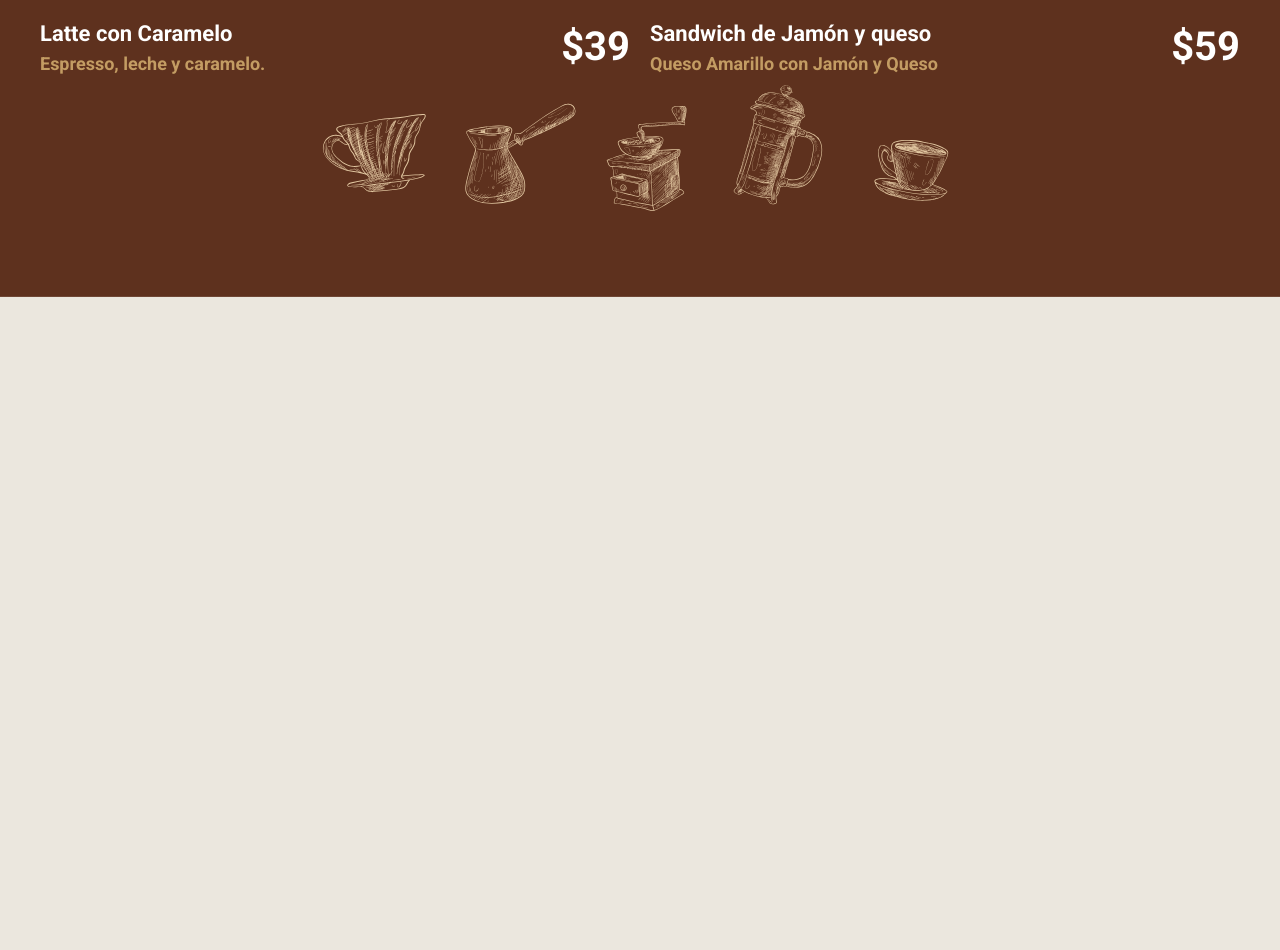
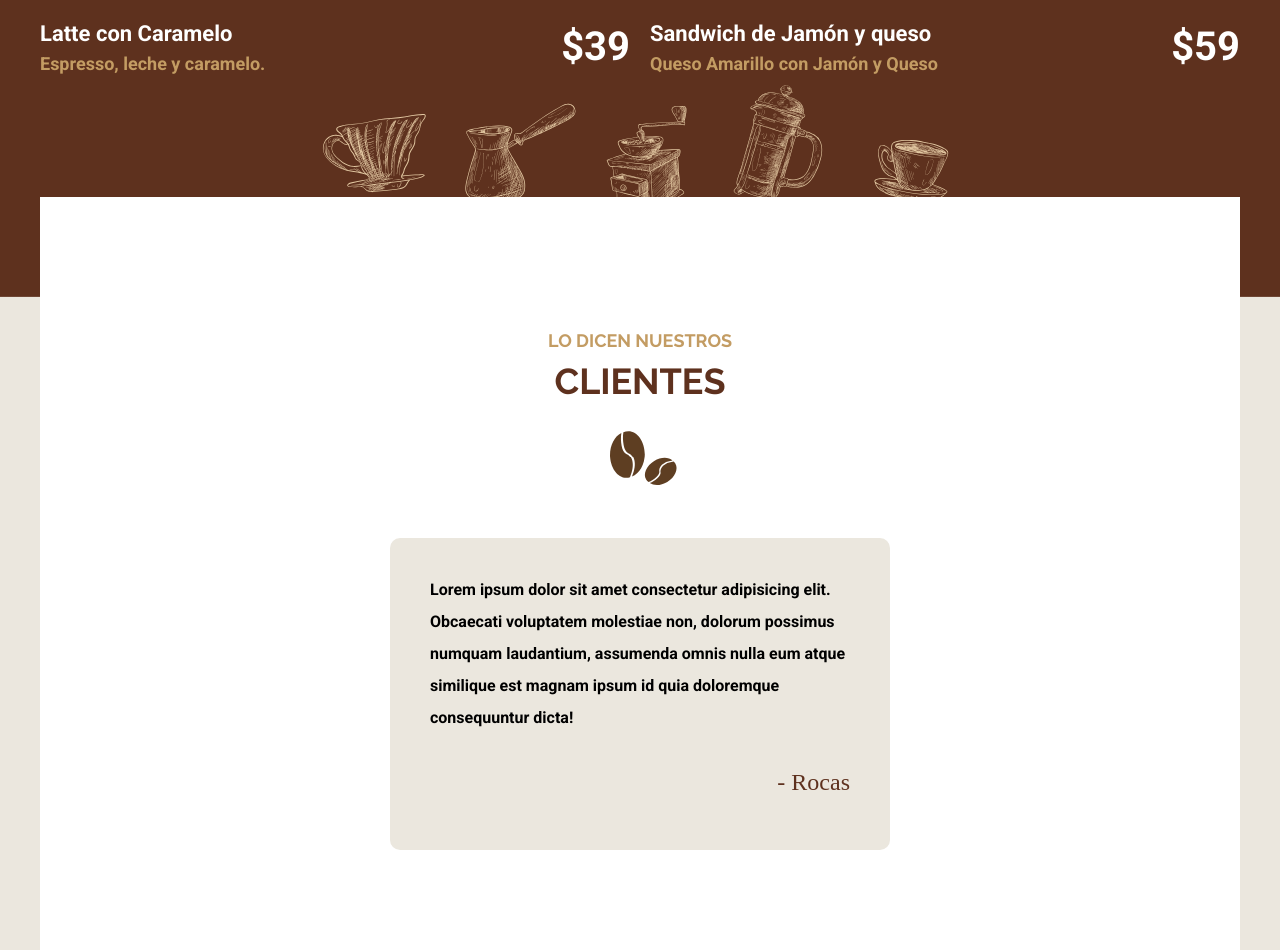
Before and after one commit to RogerCastillo877/cafeteria-sass, a website: page index.html in a window 1280 px wide. Shown: the part 4054-5004 px from the top of the page. Before the commit the page ends 4351 px from the top, so only its background shows below. Drawn offline with Linux system fonts and the light colour scheme; a web font is replaced by a local one.

Commit message:
Testimonials section

```diff
--- a/index.html
+++ b/index.html
@@ -166,5 +166,14 @@
       </section>
     </div>
   </section>
+
+  <section class="our-testimonials container bg-white margin-negative-10">
+    <h2><span>Lo dicen nuestros</span> Clientes</h2>
+
+    <div class="testimonial">
+      <p>Lorem ipsum dolor sit amet consectetur adipisicing elit. Obcaecati voluptatem molestiae non, dolorum possimus numquam laudantium, assumenda omnis nulla eum atque similique est magnam ipsum id quia doloremque consequuntur dicta!</p>
+      <p class="author">- Rocas</p>
+    </div>
+  </section>
 </body>
 </html>
--- a/src/scss/bases/_utilities.scss
+++ b/src/scss/bases/_utilities.scss
@@ -7,3 +7,11 @@
 .bg-primary {
   background-color: v.$primary-color;
 }
+
+.bg-white {
+  background-color: v.$white;
+}
+
+.margin-negative-10 {
+  margin-top: -10rem;
+}
--- a/src/scss/init/_index.scss
+++ b/src/scss/init/_index.scss
@@ -2,3 +2,4 @@
 @forward 'icons';
 @forward 'galery';
 @forward 'menu';
+@forward 'testimonials';
--- /dev/null
+++ b/src/scss/init/_testimonials.scss
@@ -0,0 +1,25 @@
+@use 'bases/variables' as v;
+@use 'bases/mixins' as m;
+
+.our-testimonials {
+  padding: 10rem 2rem;
+
+  @include m.tablet {
+    padding: 10rem;
+  }
+
+  .testimonial {
+    background-color: v.$light-brown;
+    padding: 2rem 4rem;
+    max-width: 50rem;
+    margin: 0 auto;
+    border-radius: 1rem;
+
+    .author {
+      text-align: right;
+      font-size: 2.4rem;
+      color: v.$primary-color;
+      font-family: v.$italic_font;
+    }
+  }
+}
```
Also changed, not shown: build/css/app.css.
